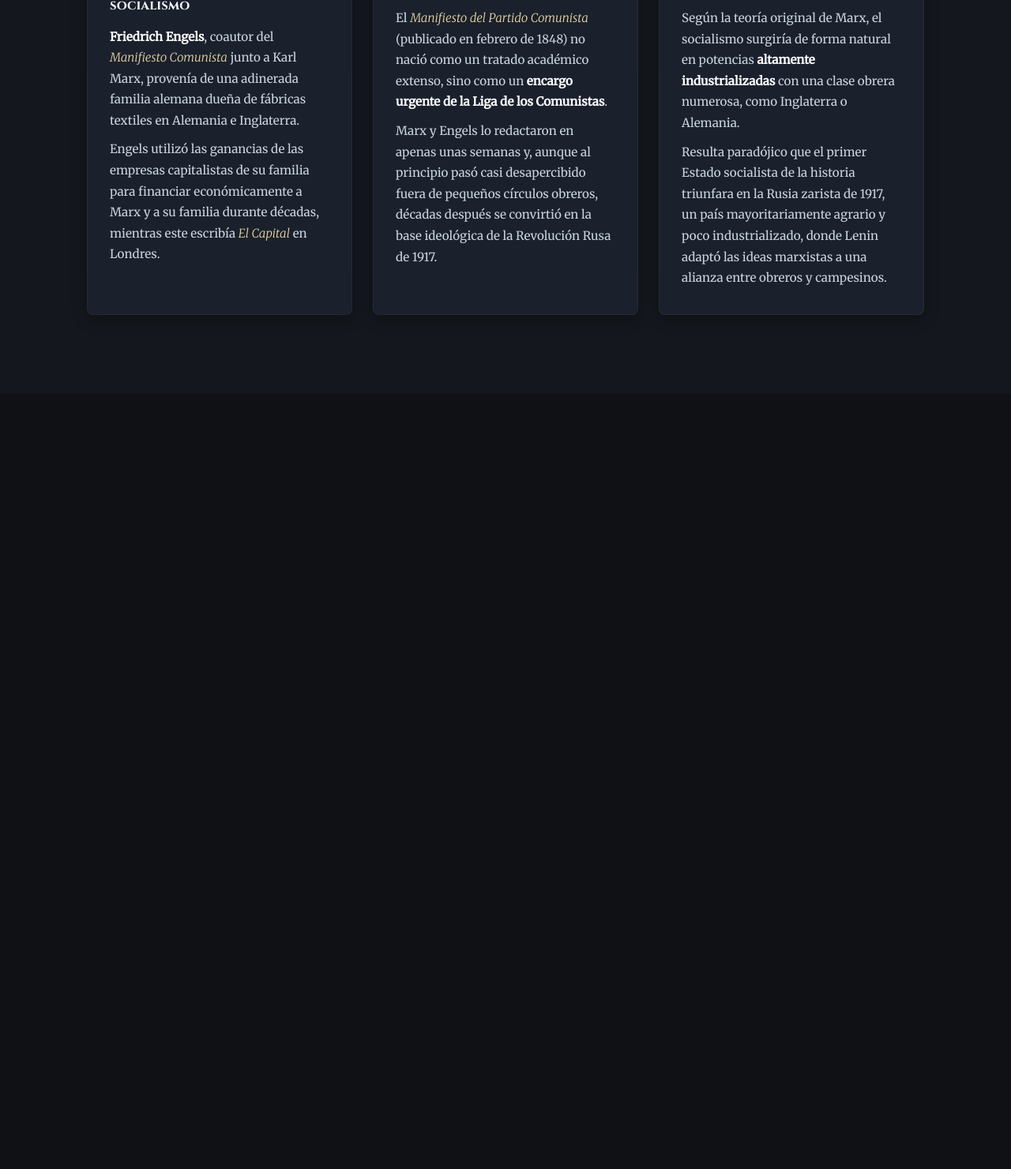
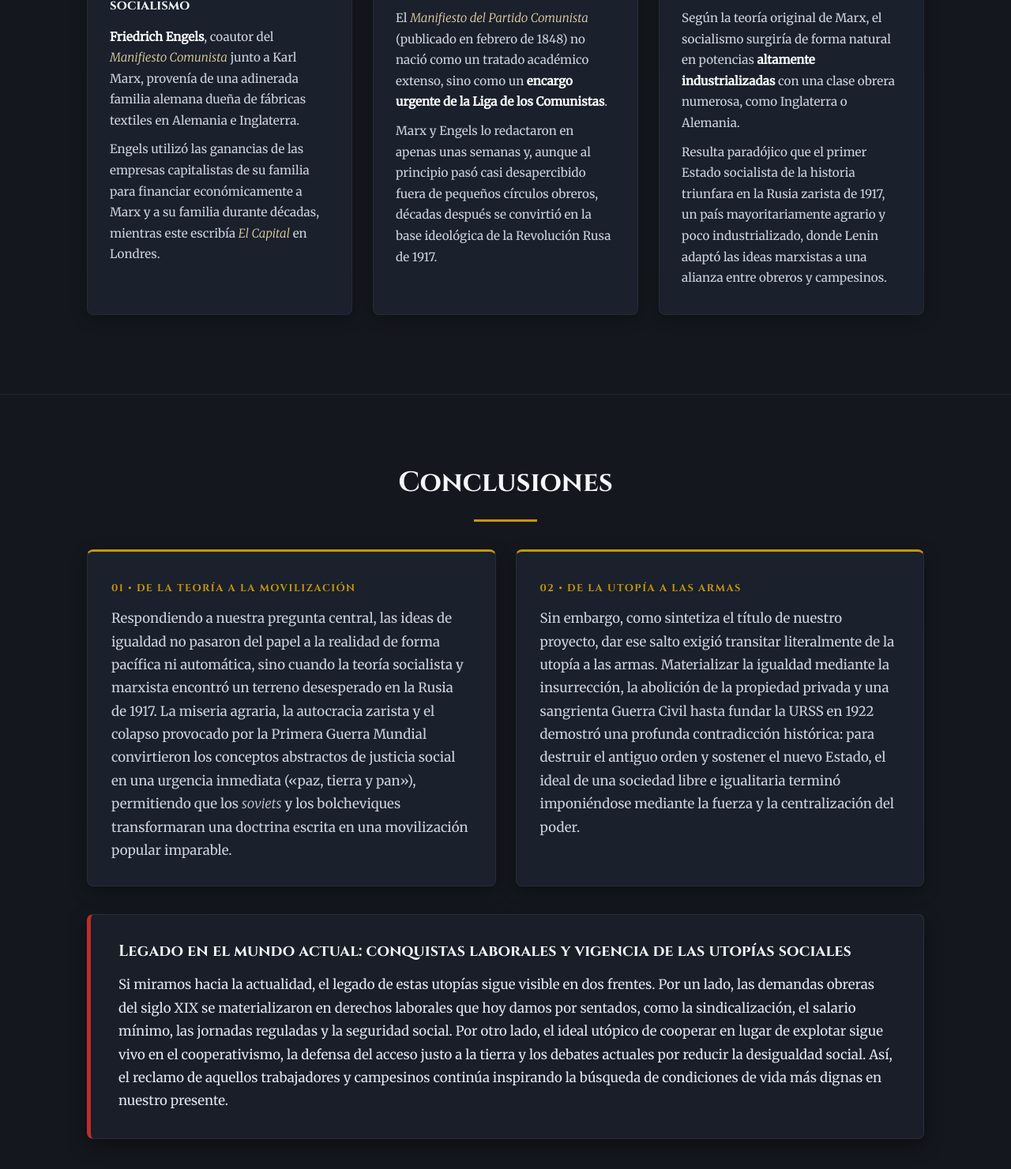
Before and after one commit to jairchirinos-ucsp/revolucion-rusa-uscp, a plain HTML site: page index.html in a window 1280 px wide. Shown: the part 2763-4244 px from the top of the page at 79% size. Before the commit the page ends 3262 px from the top, so only its background shows below. Drawn offline with Linux system fonts and the light colour scheme.

Commit message:
Se agregaron las conclusiones

```diff
--- a/index.html
+++ b/index.html
@@ -215,6 +215,39 @@
     </div>
   </section>
 
+<!-- SECCIÓN: CONCLUSIONES Y LEGADO ACTUAL -->
+  <section id="conclusiones" class="conclusions-section">
+    <div class="container">
+      <h2 class="section-title">Conclusiones</h2>
+      <div class="divider"></div>
+
+      <!-- Rectángulos con los dos párrafos de conclusión -->
+      <div class="conclusions-grid">
+        <div class="conclusion-card">
+          <span class="card-tag">01 • De la teoría a la movilización</span>
+          <p>
+            Respondiendo a nuestra pregunta central, las ideas de igualdad no pasaron del papel a la realidad de forma pacífica ni automática, sino cuando la teoría socialista y marxista encontró un terreno desesperado en la Rusia de 1917. La miseria agraria, la autocracia zarista y el colapso provocado por la Primera Guerra Mundial convirtieron los conceptos abstractos de justicia social en una urgencia inmediata («paz, tierra y pan»), permitiendo que los <em>soviets</em> y los bolcheviques transformaran una doctrina escrita en una movilización popular imparable.
+          </p>
+        </div>
+
+        <div class="conclusion-card">
+          <span class="card-tag">02 • De la utopía a las armas</span>
+          <p>
+            Sin embargo, como sintetiza el título de nuestro proyecto, dar ese salto exigió transitar literalmente de la utopía a las armas. Materializar la igualdad mediante la insurrección, la abolición de la propiedad privada y una sangrienta Guerra Civil hasta fundar la URSS en 1922 demostró una profunda contradicción histórica: para destruir el antiguo orden y sostener el nuevo Estado, el ideal de una sociedad libre e igualitaria terminó imponiéndose mediante la fuerza y la centralización del poder.
+          </p>
+        </div>
+      </div>
+
+      <!-- Bloque de Legado en el mundo actual -->
+      <div class="legacy-card">
+        <h3 class="legacy-title">Legado en el mundo actual: conquistas laborales y vigencia de las utopías sociales</h3>
+        <p class="legacy-text">
+          Si miramos hacia la actualidad, el legado de estas utopías sigue visible en dos frentes. Por un lado, las demandas obreras del siglo XIX se materializaron en derechos laborales que hoy damos por sentados, como la sindicalización, el salario mínimo, las jornadas reguladas y la seguridad social. Por otro lado, el ideal utópico de cooperar en lugar de explotar sigue vivo en el cooperativismo, la defensa del acceso justo a la tierra y los debates actuales por reducir la desigualdad social. Así, el reclamo de aquellos trabajadores y campesinos continúa inspirando la búsqueda de condiciones de vida más dignas en nuestro presente.
+        </p>
+      </div>
+    </div>
+  </section>
+
   <!-- Enlace al archivo JavaScript -->
   <script src="script.js"></script>
 </body>
--- a/styles.css
+++ b/styles.css
@@ -1476,3 +1476,70 @@ body.mm-visor-abierto {
     transition: none;
   }
 }
+/* ==========================================================================
+   SECCIÓN: CONCLUSIONES Y LEGADO ACTUAL
+   ========================================================================== */
+.conclusions-section {
+  padding: 80px 0;
+  background-color: #14171d;
+  border-top: 1px solid rgba(255, 255, 255, 0.06);
+}
+
+.conclusions-grid {
+  display: grid;
+  grid-template-columns: repeat(auto-fit, minmax(320px, 1fr));
+  gap: 25px;
+  margin-bottom: 35px;
+}
+
+.conclusion-card {
+  background-color: #1a202c;
+  padding: 30px;
+  border-radius: 8px;
+  border-top: 3px solid #c99700;
+  border-right: 1px solid rgba(255, 255, 255, 0.06);
+  border-bottom: 1px solid rgba(255, 255, 255, 0.06);
+  border-left: 1px solid rgba(255, 255, 255, 0.06);
+  box-shadow: 0 6px 20px rgba(0, 0, 0, 0.35);
+}
+
+.card-tag {
+  display: inline-block;
+  font-family: 'Cinzel', serif;
+  font-size: 0.8rem;
+  letter-spacing: 1.5px;
+  color: #c99700;
+  text-transform: uppercase;
+  margin-bottom: 12px;
+}
+
+.conclusion-card p {
+  font-size: 1.05rem;
+  color: #cbd5e0;
+  line-height: 1.75;
+}
+
+.legacy-card {
+  background: rgba(26, 32, 44, 0.9);
+  padding: 32px 35px;
+  border-radius: 8px;
+  border-left: 5px solid #bd2d2d;
+  border-top: 1px solid rgba(255, 255, 255, 0.08);
+  border-right: 1px solid rgba(255, 255, 255, 0.08);
+  border-bottom: 1px solid rgba(255, 255, 255, 0.08);
+  box-shadow: 0 8px 25px rgba(0, 0, 0, 0.4);
+}
+
+.legacy-title {
+  font-family: 'Cinzel', serif;
+  font-size: 1.25rem;
+  color: #f4f6f9;
+  margin-bottom: 14px;
+  line-height: 1.4;
+}
+
+.legacy-text {
+  font-size: 1.05rem;
+  color: #e2e8f0;
+  line-height: 1.75;
+}
```
